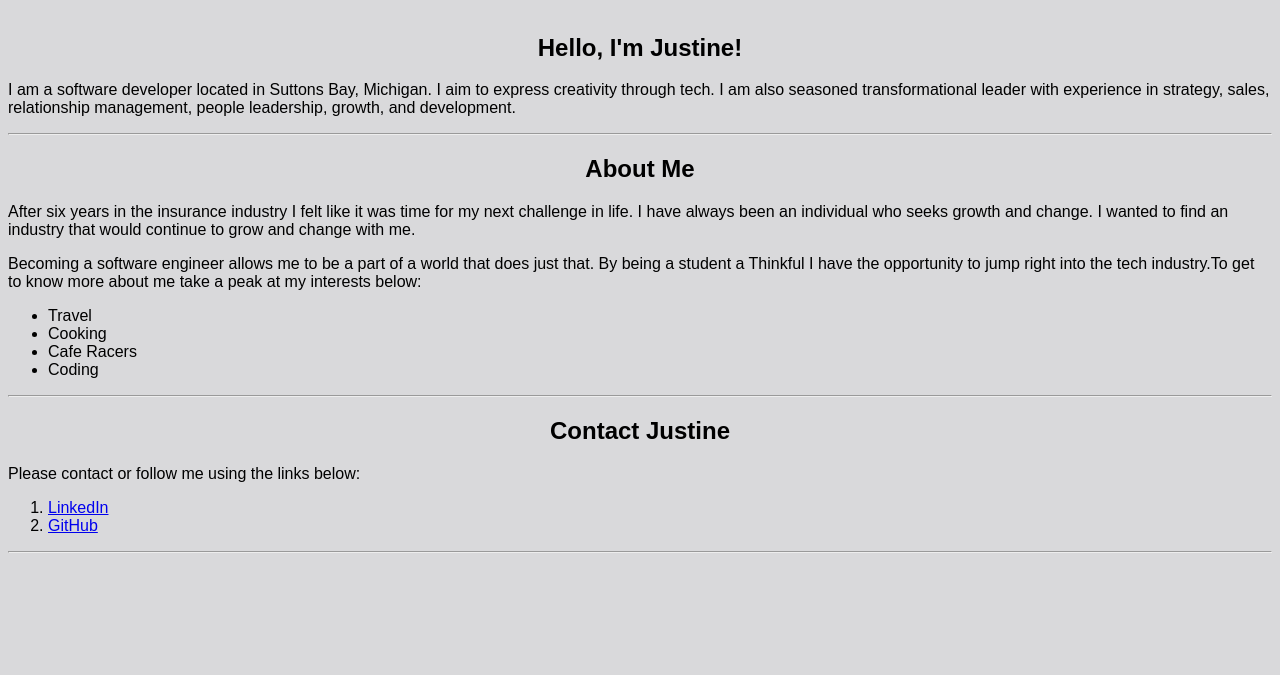
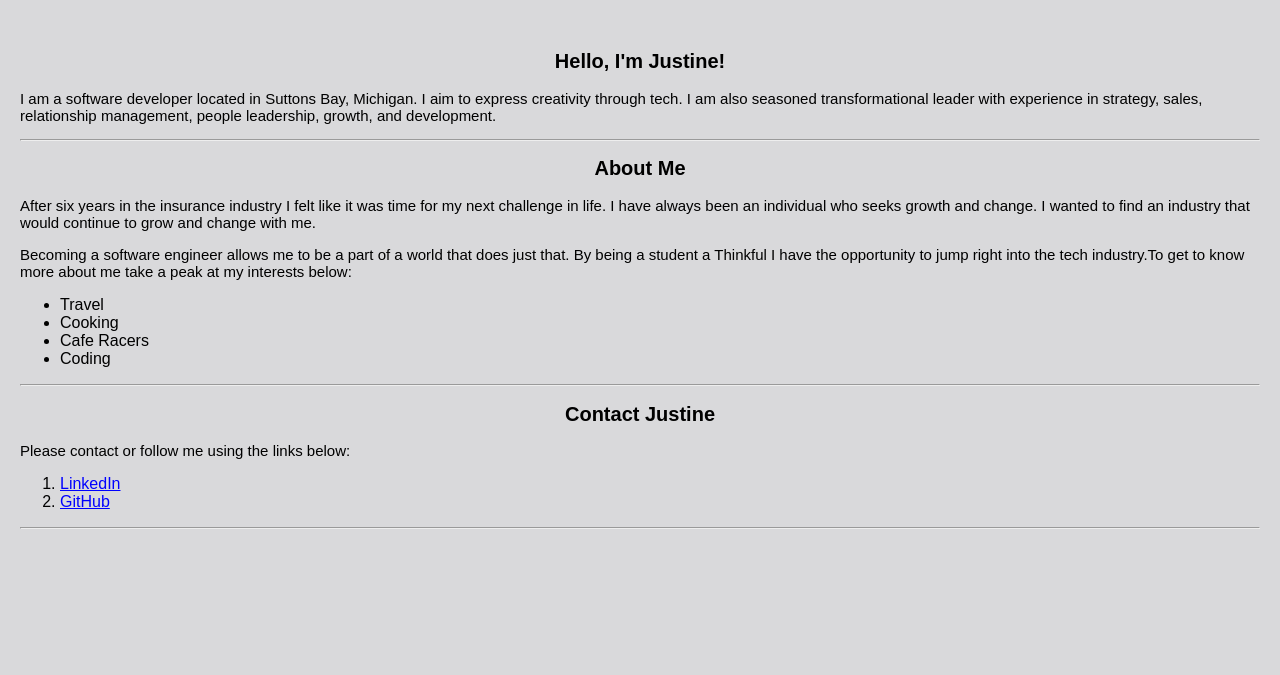
Before and after one commit to Jsourie/Justine-Profile, a plain HTML site: page index.html in a window 1280 px wide. Shown: the part 125-800 px from the top of the page. Drawn offline with Linux system fonts and the light colour scheme.

Commit message:
Update style.css

```diff
--- a/style.css
+++ b/style.css
@@ -1,6 +1,14 @@
 html {
   height: 100%;
   width: 100%;
+}
+
+p {
+  font-size:15px;
+}
+
+h2{
+  font-size:20px ;
 }
 
 header, footer, h2 {
@@ -16,11 +24,26 @@ main, header, footer{
  color: white;
 }
 
-
 .gray-background{
   background-color: #6E6D69;
 }
 
 body{
   background-color: #D9D9DB;
+  margin:0;
+  padding: 20px
 }
+
+a:link{
+  color: blue
+}
+a:visited{
+  color: darkgreen;
+}
+a:hover{
+  color: purple
+}
+
+.border-box{
+  box-sizing: border-box;
+}
```
